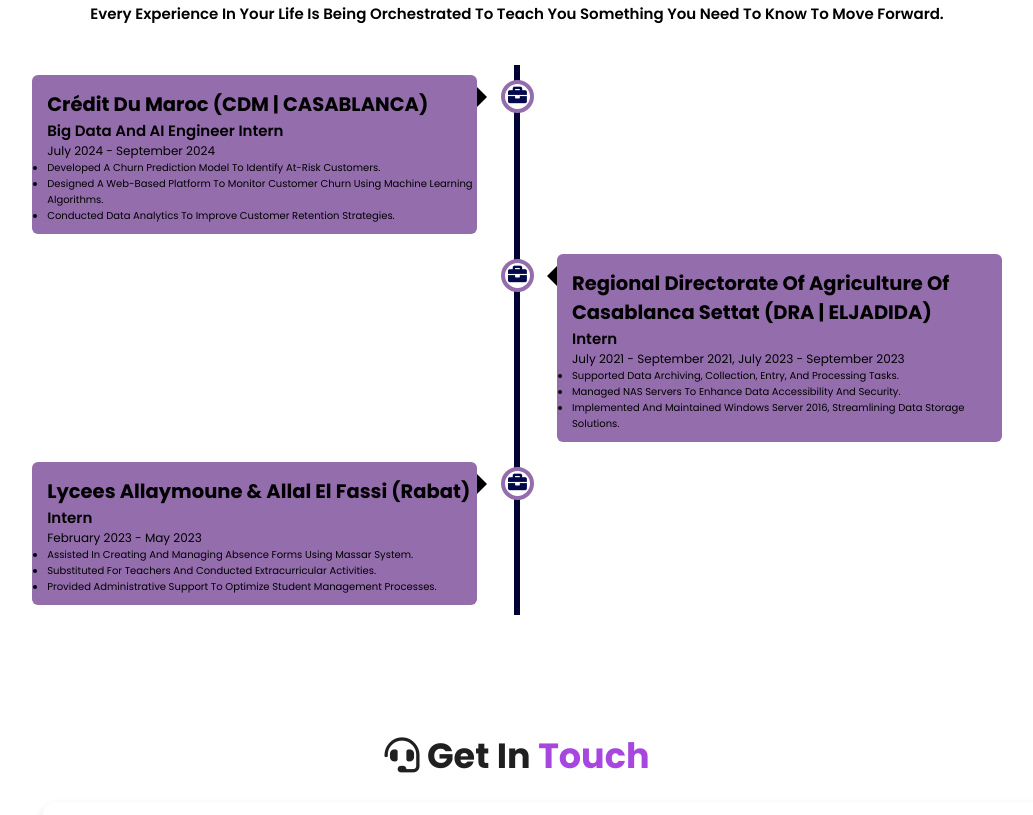
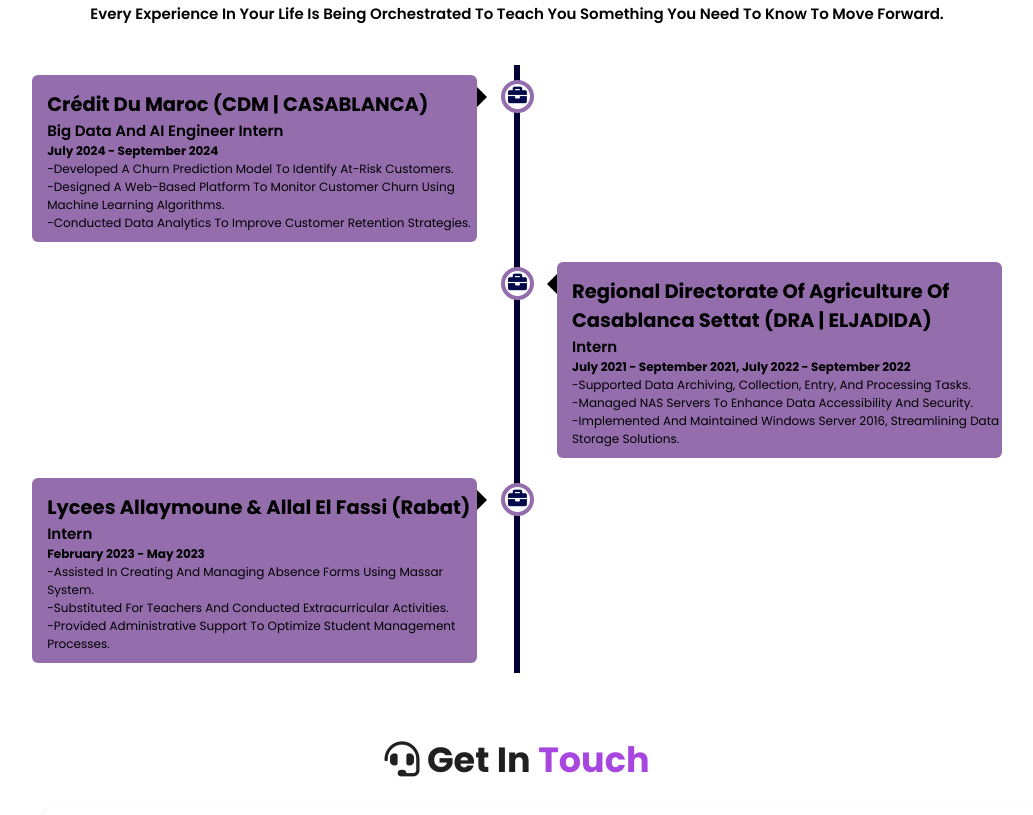
Before and after one commit to STALPHA2708/STALPHA2708.github.io, a plain HTML site: page index.html in a window 1280 px wide. Shown: the part 3849-4664 px from the top of the page, without its empty margins (123-1156 px from the left). Drawn offline with nearby package versions, Linux system fonts and the light colour scheme.

Commit message:
Update index.html

```diff
--- a/index.html
+++ b/index.html
@@ -213,11 +213,11 @@
         </div>
         <div class="desc">
             <h3>Big Data and AI Engineer Intern</h3>
-            <p>July 2024 - September 2024</p>
+                <p><b>July 2024 - September 2024</b></p>
             <ul>
-              <li>Developed a churn prediction model to identify at-risk customers.</li>
-              <li>Designed a web-based platform to monitor customer churn using machine learning algorithms.</li>
-              <li>Conducted data analytics to improve customer retention strategies.</li>
+              <p>-Developed a churn prediction model to identify at-risk customers.</p>
+              <p>-Designed a web-based platform to monitor customer churn using machine learning algorithms.</p>
+              <p>-Conducted data analytics to improve customer retention strategies.</p>
             </ul>
         </div>
       </div>
@@ -230,11 +230,11 @@
           </div>
           <div class="desc">
               <h3>Intern</h3>
-            <p>July 2021 - September 2021, July 2023 - September 2023</p>
+                  <p><b>July 2021 - September 2021, July 2022 - September 2022</b></p>
               <ul>
-              <li>Supported data archiving, collection, entry, and processing tasks.</li>
-              <li>Managed NAS servers to enhance data accessibility and security.</li>
-              <li>Implemented and maintained Windows Server 2016, streamlining data storage solutions.</li>
+                <p>-Supported data archiving, collection, entry, and processing tasks.</p>
+                <p>-Managed NAS servers to enhance data accessibility and security.</p>
+                <p>-Implemented and maintained Windows Server 2016, streamlining data storage solutions.</p>
               </ul>
           </div>
         </div>
@@ -247,16 +247,15 @@
           </div>
           <div class="desc">
               <h3>Intern</h3>
-              <p>February 2023 - May 2023</p>
+                  <p><b>February 2023 - May 2023</b></p>
               <ul>
-                <li>Assisted in creating and managing absence forms using  Massar system.</li>
-                <li>Substituted for teachers and conducted extracurricular activities.</li>
-                <li>Provided administrative support to optimize student management processes.</li>
+                <p>-Assisted in creating and managing absence forms using  Massar system.</p>
+                <p>-Substituted for teachers and conducted extracurricular activities.</p>
+                <p>-Provided administrative support to optimize student management processes.</p>
               </ul>
           </div>
         </div>
       </div>
-
   <!-- </div>
 
   <div class="morebtn">
```
Lines whose indentation alone changed are shown as unchanged.
